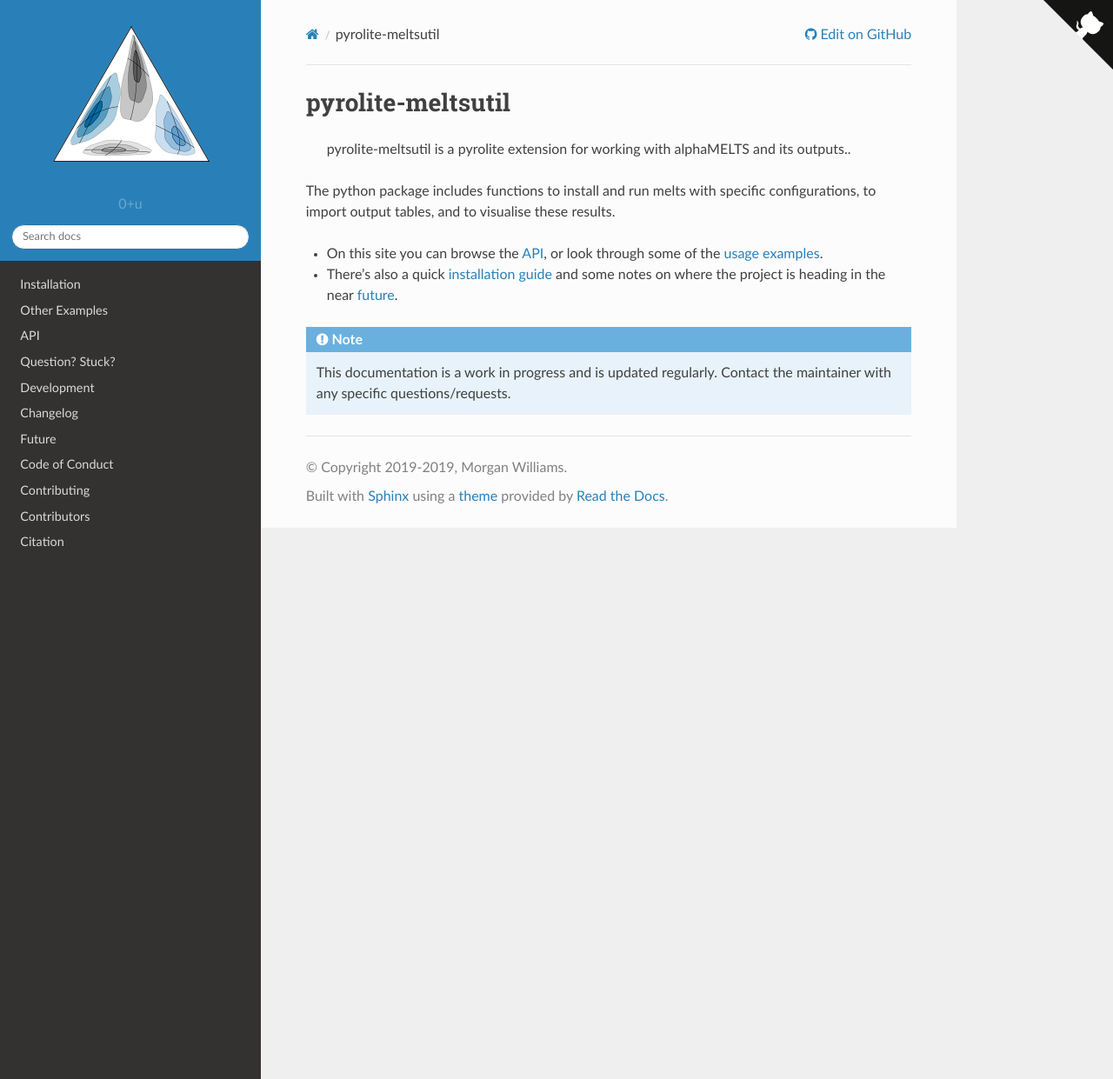
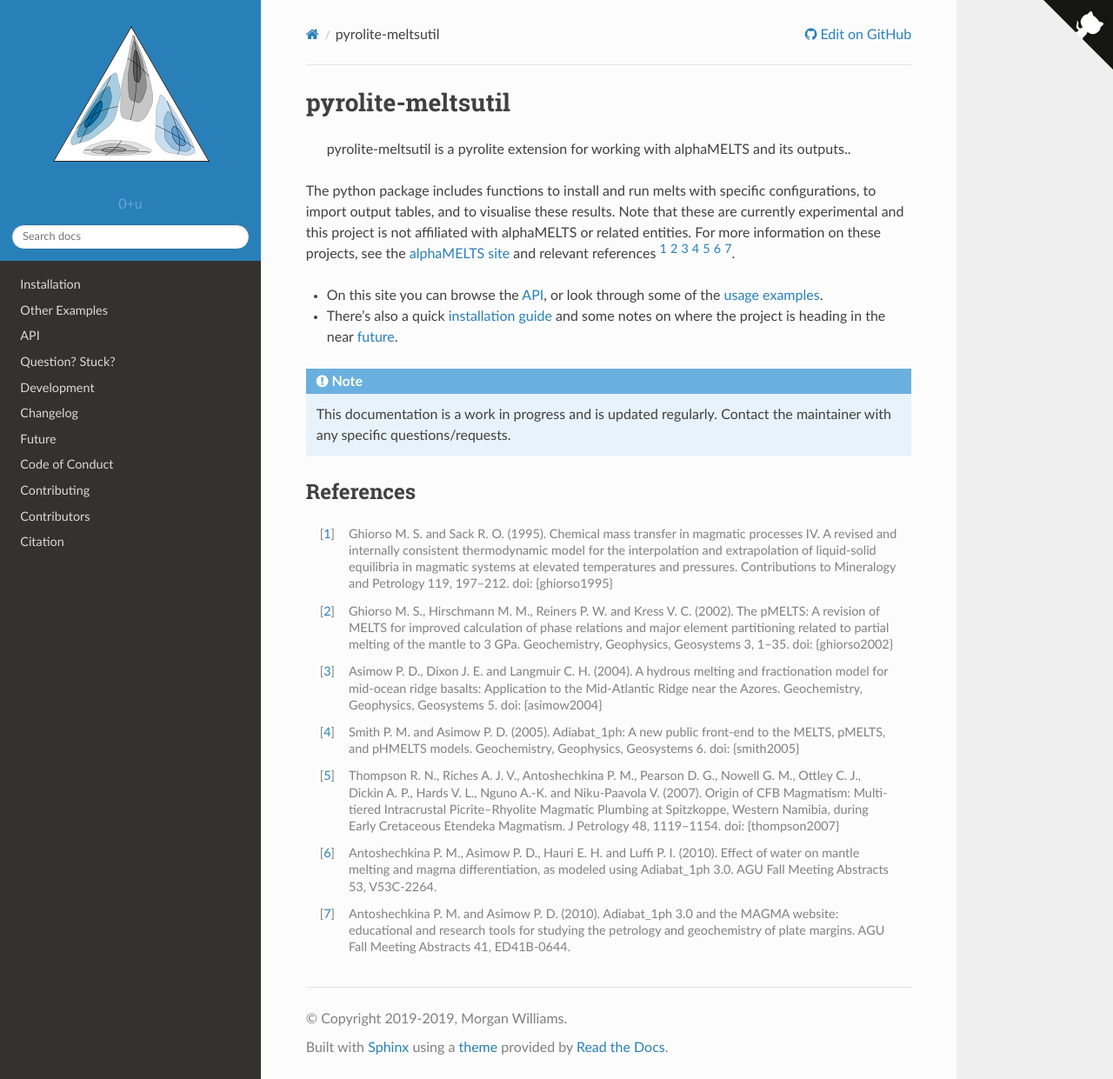
Before and after one commit to morganjwilliams/pyrolite-meltsutil, a Sphinx documentation site: the page built from docs/source/index.rst, in a window 1280 px wide and 1241 px high. Shown: the whole window at 87% size. Built offline with Sphinx 7.4.7 and the Read the Docs theme 2.0.0, drawn with Linux system fonts in a browser that asks for light colours.

Commit message:
Update docs, __init__ imports

```diff
--- a/docs/source/examples/_auto/montecarlo.py
+++ b/docs/source/examples/_auto/montecarlo.py
@@ -60,7 +60,7 @@ MORB["Increment Pressure"] = 0
 from pyrolite.util.text import slugify
 from pyrolite.util.pd import accumulate
 
-reps = 3 # increase this to perform more experiments
+reps = 3  # increase this to perform more experiments
 df = accumulate([MORB] * reps)
 df = df.reset_index().drop(columns="index")
 df[df.pyrochem.list_oxides] = (
--- a/docs/source/examples/tables.py
+++ b/docs/source/examples/tables.py
@@ -1,28 +1,35 @@
+"""
+alphaMELTS Tables
+--------------------
+
+To automatically import alphaMELTS tables as :class:`~pandas.DataFrame`s, you can use
+:class:`~pyrolite.util.alphamelts.tables.MeltsOutput`, from which you can then
+develop plots and interrogate data.
+"""
 import matplotlib.pyplot as plt
 from pyrolite_meltsutil.tables import MeltsOutput
 
-# %% ---
-# say you have a folder containing melts tables
+########################################################################################
+# If you have a folder containing melts table outputs, you can import them using:
+#
 output = MeltsOutput(folder, kelvin=False)  # tables in degrees C
-
-# this object has a number of useful attributes
+########################################################################################
+# This object has a number of useful attributes:
 output.tables  # list of tables accessible from the object
-
-{"bulkcomp", "liquidcomp", "phasemass", "phasevol", "solidcomp", "system", "tracecomp"}
-
+########################################################################################
 output.phasenames  # get the names of phases which appear in the experiment
-
-{"clinopyroxene_0", "feldspar_0", "liquid_0", "olivine_0", "spinel_0"}
-
+########################################################################################
 output.phases  # dictionary of phasename : phase composition tables (<df>)
-
-{
-    "liquid_0": "<df>",
-    "spinel_0": "<df>",
-    "feldspar_0": "<df>",
-    "clinopyroxene_0": "<df>",
-    "olivine_0": "<df>",
-}
-
-# e.g. access the phase Volume table using:
+########################################################################################
+# For example, you can access the phase volume table using:
+#
 output.phasevol
+########################################################################################
+# .. seealso::
+#
+#   Examples:
+#     `pyrolite-hosted alphaMELTS Installation <localinstall.html>`__,
+#     `alphaMELTS Environment Configuration <environment.html>`__,
+#     `Automating alphaMELTS Runs <automation.html>`__,
+#     `Compositional Uncertainty Propagation for alphaMELTS Experiments <montecarlo.html>`__
+#
--- a/docs/source/index.rst
+++ b/docs/source/index.rst
@@ -4,7 +4,12 @@ pyrolite-meltsutil
   pyrolite-meltsutil is a pyrolite extension for working with alphaMELTS and its outputs..
 
 The python package includes functions to install and run melts with specific configurations,
-to import output tables, and to visualise these results.
+to import output tables, and to visualise these results. Note that these are
+currently experimental and this project is not affiliated with alphaMELTS or related
+entities. For more information on these projects,
+see the `alphaMELTS site <https://magmasource.caltech.edu/alphamelts/>`__ and relevant
+references
+[#ref_1]_  [#ref_2]_  [#ref_3]_  [#ref_4]_ [#ref_5]_ [#ref_6]_ [#ref_7]_.
 
 - On this site you can browse the  `API <./api/API.html>`__, or look
   through some of the `usage examples <./examples.html>`__.
@@ -31,3 +36,39 @@ to import output tables, and to visualise these results.
 
 .. note:: This documentation is a work in progress and is updated regularly. Contact
           the maintainer with any specific questions/requests.
+
+
+References
+-----------
+.. [#ref_1] Ghiorso M. S. and Sack R. O. (1995). Chemical mass transfer in magmatic
+        processes IV. A revised and internally consistent thermodynamic model for the
+        interpolation and extrapolation of liquid-solid equilibria in magmatic systems
+        at elevated temperatures and pressures. Contributions to Mineralogy and
+        Petrology 119, 197–212.
+        doi: {ghiorso1995}
+.. [#ref_2] Ghiorso M. S., Hirschmann M. M., Reiners P. W. and Kress V. C. (2002).
+        The pMELTS: A revision of MELTS for improved calculation of phase relations
+        and major element partitioning related to partial melting of the mantle to
+        3 GPa. Geochemistry, Geophysics, Geosystems 3, 1–35.
+        doi: {ghiorso2002}
+.. [#ref_3] Asimow P. D., Dixon J. E. and Langmuir C. H. (2004).
+        A hydrous melting and fractionation model for mid-ocean ridge basalts:
+        Application to the Mid-Atlantic Ridge near the Azores. Geochemistry,
+        Geophysics, Geosystems 5.
+        doi: {asimow2004}
+.. [#ref_4] Smith P. M. and Asimow P. D. (2005).
+        Adiabat_1ph: A new public front-end to the MELTS, pMELTS, and pHMELTS models.
+        Geochemistry, Geophysics, Geosystems 6.
+        doi: {smith2005}
+.. [#ref_5] Thompson R. N., Riches A. J. V., Antoshechkina P. M., Pearson D. G.,
+        Nowell G. M., Ottley C. J., Dickin A. P., Hards V. L., Nguno A.-K. and
+        Niku-Paavola V. (2007). Origin of CFB Magmatism: Multi-tiered Intracrustal
+        Picrite–Rhyolite Magmatic Plumbing at Spitzkoppe, Western Namibia, during
+        Early Cretaceous Etendeka Magmatism. J Petrology 48, 1119–1154.
+        doi: {thompson2007}
+.. [#ref_6] Antoshechkina P. M., Asimow P. D., Hauri E. H. and Luffi P. I. (2010).
+        Effect of water on mantle melting and magma differentiation, as modeled using
+        Adiabat_1ph 3.0. AGU Fall Meeting Abstracts 53, V53C-2264.
+.. [#ref_7] Antoshechkina P. M. and Asimow P. D. (2010). Adiabat_1ph 3.0 and the MAGMA
+        website: educational and research tools for studying the petrology and
+        geochemistry of plate margins. AGU Fall Meeting Abstracts 41, ED41B-0644.
```
Also changed, not shown: docs/source/examples/tables.rst (deleted, +0 -17 lines), pyrolite_meltsutil/__init__.py (+7 -4 lines).
